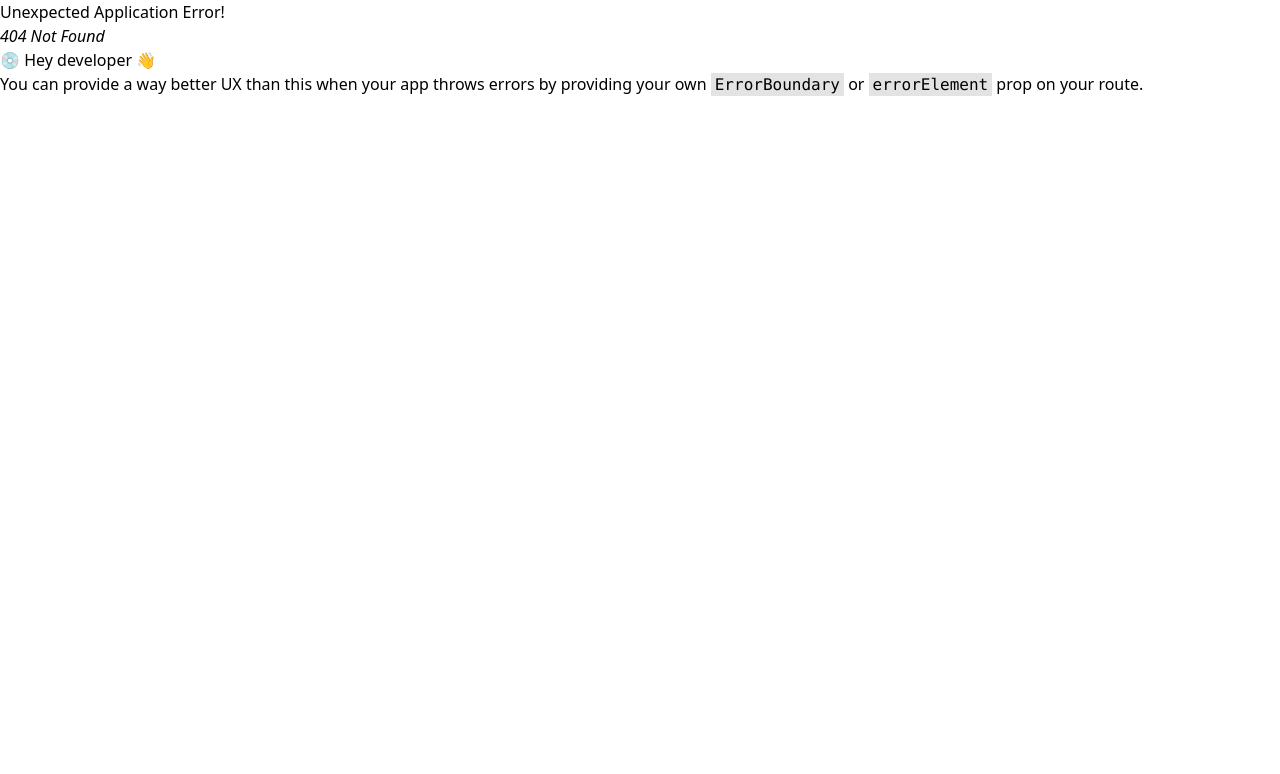
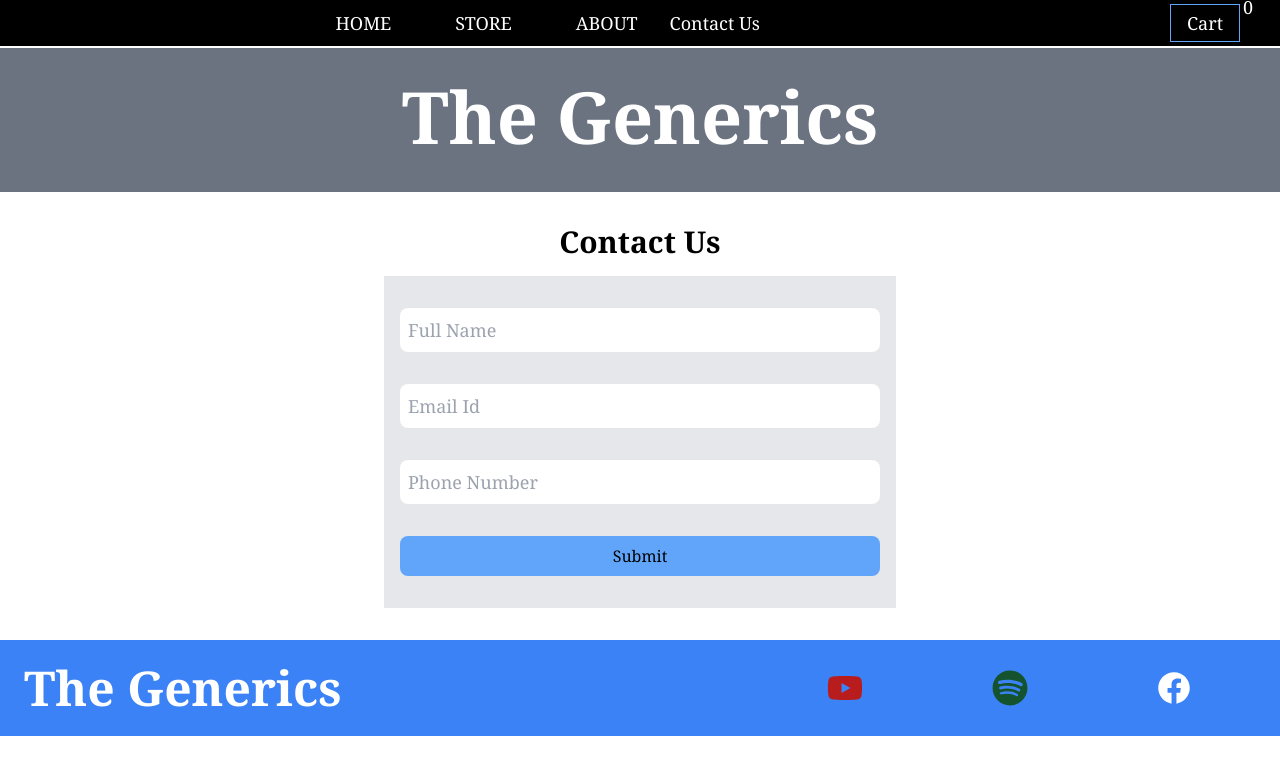
Before and after one commit to tr3atm3/ecommerce, a React (Create React App) app: page /contact in a window 1280 px wide. Before the commit this address had no page. Shown: the top 774 px of the page. Built offline with nearby package versions, Linux system fonts and the light colour scheme.

Commit message:
assesment12_buildingEcommerce

```diff
--- /dev/null
+++ b/src/components/Contact.js
@@ -0,0 +1,77 @@
+import React, { useRef } from "react";
+
+const Contact = () => {
+  const contactName = useRef(null);
+  const contactEmail = useRef(null);
+  const contactNumber = useRef(null);
+
+  async function postUserInfo() {
+    const UserData = {
+      contactName: contactName.current.value,
+      contactEmail: contactEmail.current.value,
+      contactNumber: contactNumber.current.value,
+    };
+    try {
+      const response = await fetch(
+        "https://react-deployment-demo-f24d5-default-rtdb.asia-southeast1.firebasedatabase.app/contactInfo.json",
+        {
+          method: "POST",
+          body: JSON.stringify(UserData),
+          headers: {
+            "Content-Type": "application/json",
+          },
+        }
+      );
+      const data = await response.json();
+
+      alert(
+        "Details Submited with id " +
+          data.name +
+          ". Team will contact you Shortly."
+      );
+    } catch (err) {
+      console.log(err.message);
+    }
+  }
+  const handleSubmit = (e) => {
+    e.preventDefault();
+    postUserInfo();
+    contactName.current.value = null;
+    contactEmail.current.value = null;
+    contactNumber.current.value = null;
+  };
+
+  return (
+    <div className="w-[40%] m-auto my-8">
+      <h1 className="text-center font-bold text-3xl my-4">Contact Us</h1>
+      <form
+        className="flex flex-col bg-gray-200 py-4 px-4"
+        onSubmit={handleSubmit}
+      >
+        <input
+          type="text"
+          placeholder="Full Name"
+          className="my-4 p-2 rounded-lg text-lg"
+          ref={contactName}
+        />
+        <input
+          type="email"
+          placeholder="Email Id"
+          className="my-4 p-2 rounded-lg text-lg"
+          ref={contactEmail}
+        />
+        <input
+          type="number"
+          placeholder="Phone Number"
+          className="my-4 p-2 rounded-lg text-lg"
+          ref={contactNumber}
+        />
+        <button className="bg-blue-400 rounded-lg py-2 my-4 hover:bg-blue-500 cursor-pointer">
+          Submit
+        </button>
+      </form>
+    </div>
+  );
+};
+
+export default Contact;
--- a/src/components/Header.js
+++ b/src/components/Header.js
@@ -16,6 +16,9 @@ const Header = () => {
           <Link to="/about">
             <li className="mx-8">ABOUT</li>
           </Link>
+          <Link to="/contact">
+            <li>Contact Us</li>
+          </Link>
         </ul>
         <div className="relative border border-blue-400 px-4 py-1">
           <button onClick={() => ctx.toggleCart()}>Cart</button>
--- a/src/index.js
+++ b/src/index.js
@@ -7,6 +7,7 @@ import Home from "./components/Home";
 import About from "./components/About";
 import { createBrowserRouter, RouterProvider } from "react-router-dom";
 import CartProvider from "./components/context/CartProvider";
+import Contact from "./components/Contact";
 
 const AppRouter = createBrowserRouter([
   {
@@ -25,6 +26,10 @@ const AppRouter = createBrowserRouter([
         path: "/home",
         element: <Home />,
       },
+      {
+        path: "/contact",
+        element: <Contact />,
+      },
     ],
   },
 ]);
```
